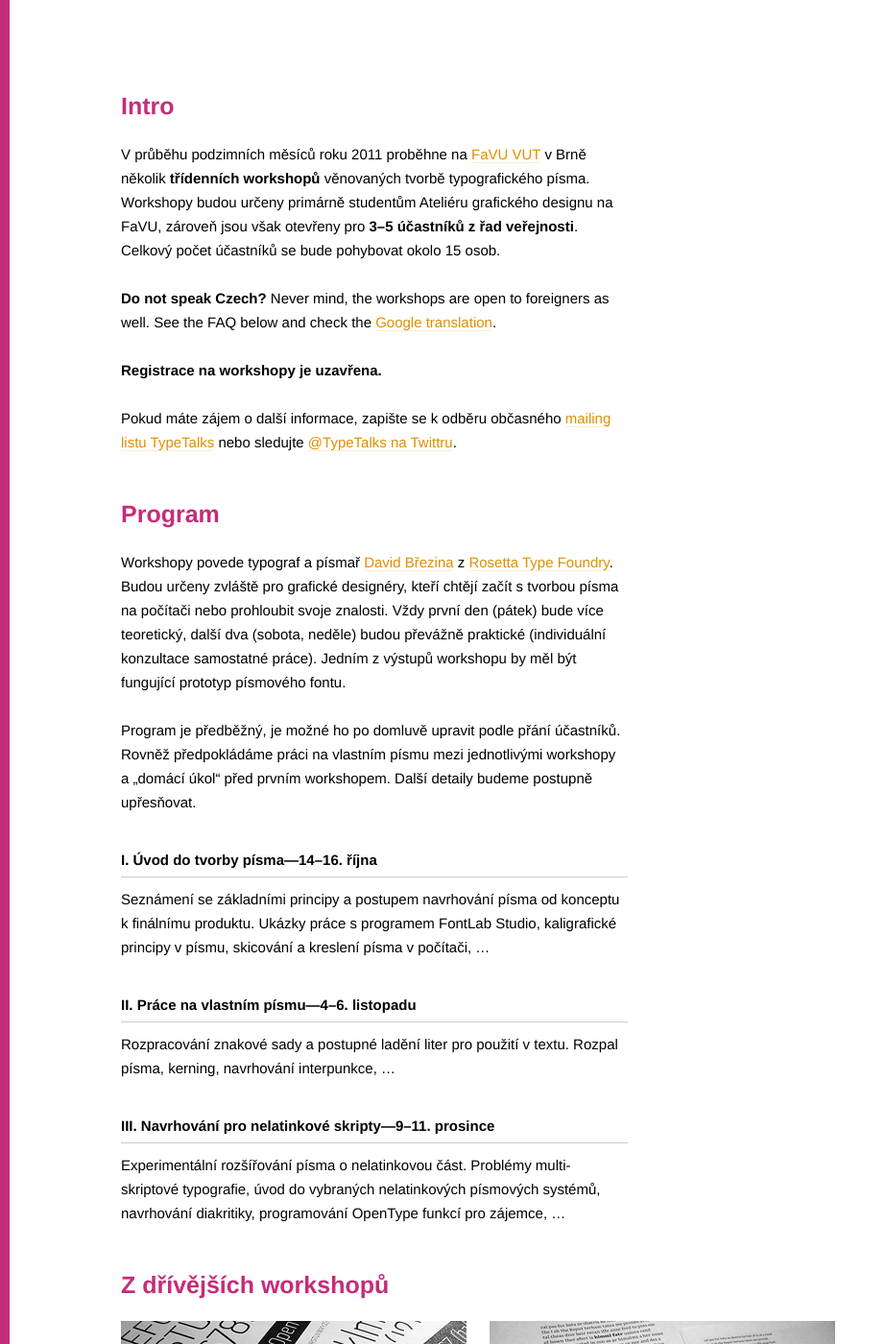
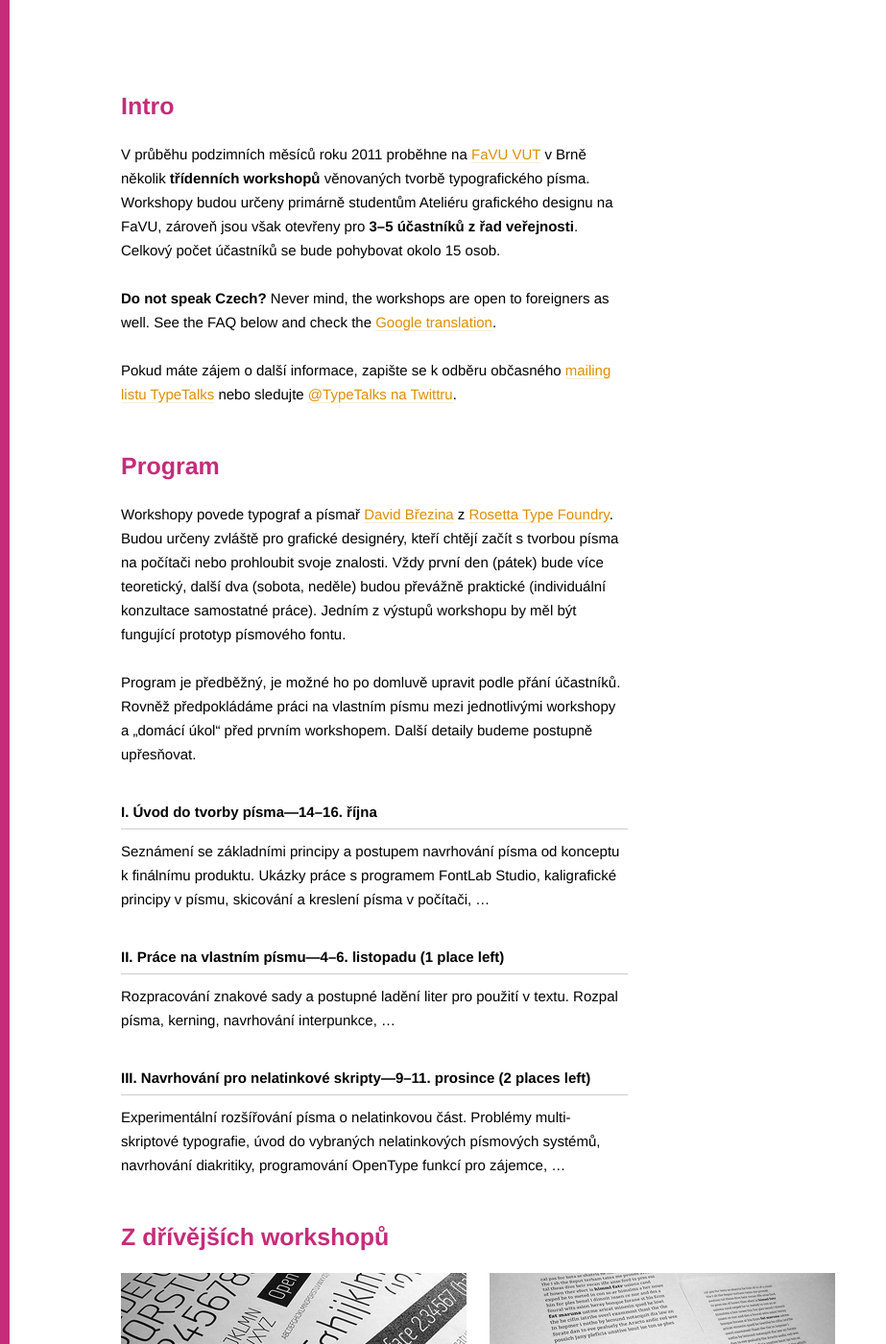
Before and after one commit to MrBrezina/typeworks.org, a Jekyll site: the page built from index.md, in a window 1280 px wide and 1400 px high. Shown: the whole window at 96% size, without its empty margins (0-923 px from the left). Built offline with Jekyll 4.4.1, drawn with Linux system fonts in a browser that asks for light colours.

Commit message:
Free places left update

```diff
--- a/index.md
+++ b/index.md
@@ -6,8 +6,6 @@ title: Intro
 V průběhu podzimních měsíců roku 2011 proběhne na [FaVU VUT](http://www.ffa.vutbr.cz/) v Brně několik **třídenních workshopů** věnovaných tvorbě typografického písma. Workshopy budou určeny primárně studentům Ateliéru grafického designu na FaVU, zároveň jsou však otevřeny pro **3–5 účastníků z řad veřejnosti**. Celkový počet účastníků se bude pohybovat okolo 15 osob.
 
 **Do not speak Czech?** Never mind, the workshops are open to foreigners as well. See the FAQ below and check the [Google translation](http://translate.google.com/translate?js=n&prev=_t&hl=cs&ie=UTF-8&layout=2&eotf=1&sl=cs&tl=en&u=http%3A%2F%2Ftypeworks.org&act=url).
-
-**Registrace na workshopy je uzavřena.**
 
 Pokud máte zájem o další informace, zapište se k odběru občasného [mailing listu TypeTalks](http://typetalks.org/Subscribe.html) nebo sledujte [@TypeTalks na Twittru](http://twitter.com/typetalks).
 
@@ -21,11 +19,11 @@ Program je předběžný, je možné ho po domluvě upravit podle přání úča
 
 Seznámení se základními principy a postupem navrhování písma od konceptu k finálnímu produktu. Ukázky práce s programem FontLab Studio, kaligrafické principy v písmu, skicování a kreslení písma v počítači, …
 
-### II. Práce na vlastním písmu—4–6. listopadu ###
+### II. Práce na vlastním písmu—4–6. listopadu (1 place left) ###
 
 Rozpracování znakové sady a postupné ladění liter pro použití v textu. Rozpal písma, kerning, navrhování interpunkce, …
 
-### III. Navrhování pro nelatinkové skripty—9–11. prosince
+### III. Navrhování pro nelatinkové skripty—9–11. prosince (2 places left) ###
 
 Experimentální rozšířování písma o nelatinkovou část. Problémy multi-skriptové typografie, úvod do vybraných nelatinkových písmových systémů, navrhování diakritiky, programování OpenType funkcí pro zájemce, …
 
@@ -51,7 +49,7 @@ Experimentální rozšířování písma o nelatinkovou část. Problémy multi-
 **A:** Neklademe omezení na věk ani formální vzdělání účastníků. Předpokládáme zkušenosti z grafického designu a dobrou znalost programů Adobe InDesign a Adobe Illustrator (nebo podobný kreslící nástroj) a samozřejmě schopnost/ochotu se učit FontLab Studio či podobnou aplikaci (viz níže).
 
 **Q: Potřebuji licenci na FontLab Studio?  **
-**A:** Pro účely workshopu postačí demoverze, která je [ke stažení na stránkách FontLabu](http://www.fontlab.com/font-editor/fontlab-studio/), či alternativní aplikace jako například [Fontographer](http://www.fontlab.com/font-editor/fontographer/), [Glyphs](http://glyphsapp.com/) či [FontForge](http://fontforge.sourceforge.net/). Ovšem k posledním uvedenému dvěma můžeme nabídnout jen omezenou podporu. Studenti AGD FaVU mají licenci FontLab Studia 5 k dispozici v ateliéru.
+**A:** Pro účely workshopu postačí demoverze, která je [ke stažení na stránkách FontLabu](http://www.fontlab.com/font-editor/fontlab-studio/), či alternativní aplikace jako například [Fontographer](http://www.fontlab.com/font-editor/fontographer/), [Glyphs](http://glyphsapp.com/), [RoboFont](http://robofont.com) či [FontForge](http://fontforge.sourceforge.net/). Ovšem k posledním uvedenému dvěma můžeme nabídnout jen omezenou podporu. Studenti AGD FaVU mají licenci FontLab Studia 5 k dispozici v ateliéru.
 
 **Q: Are foreigners welcome?**
 **A:** Wholeheartedly! FaVU usually has one or two exchange students anyway. However, note that most of the lectures will be in Czech (that is the first day), the rest (two days out of three) consists of individual consultations on students’/participants’ projects. These can be done in English. Get in touch with us via email, we are happy to help and answer your questions.
```
